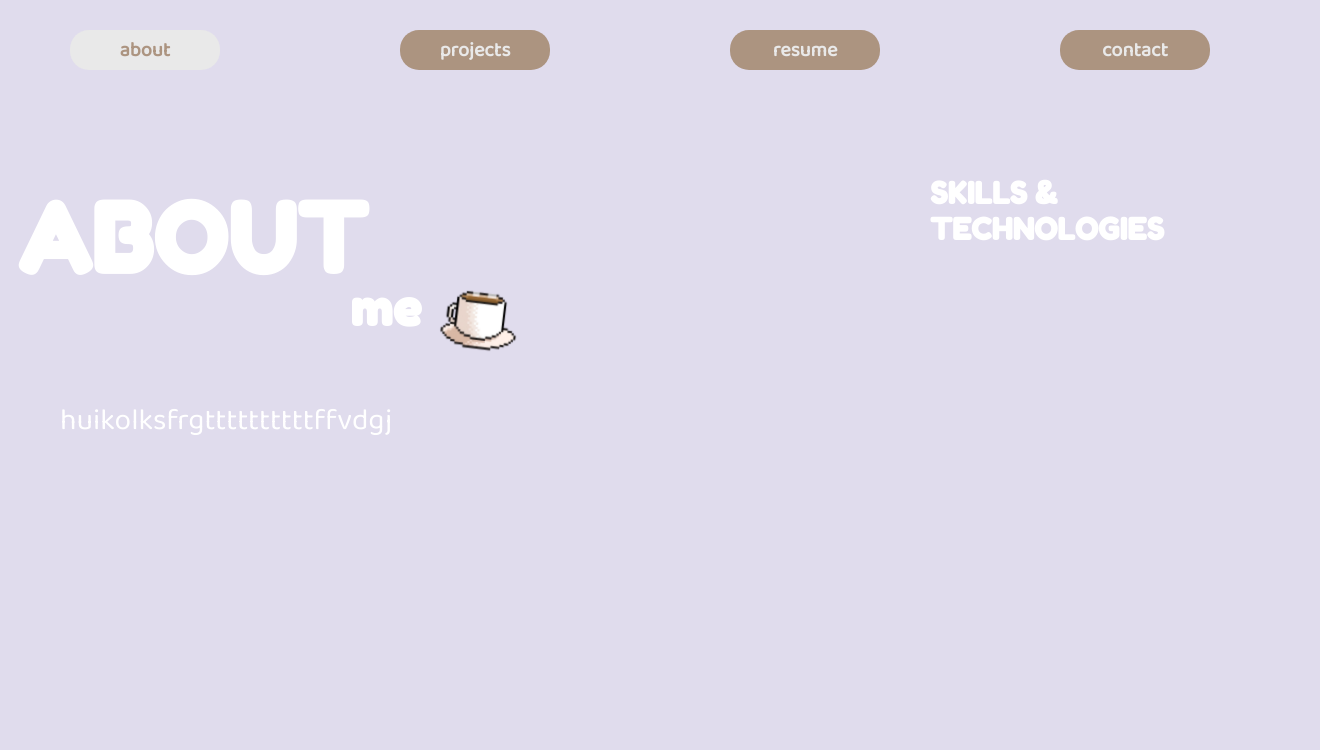
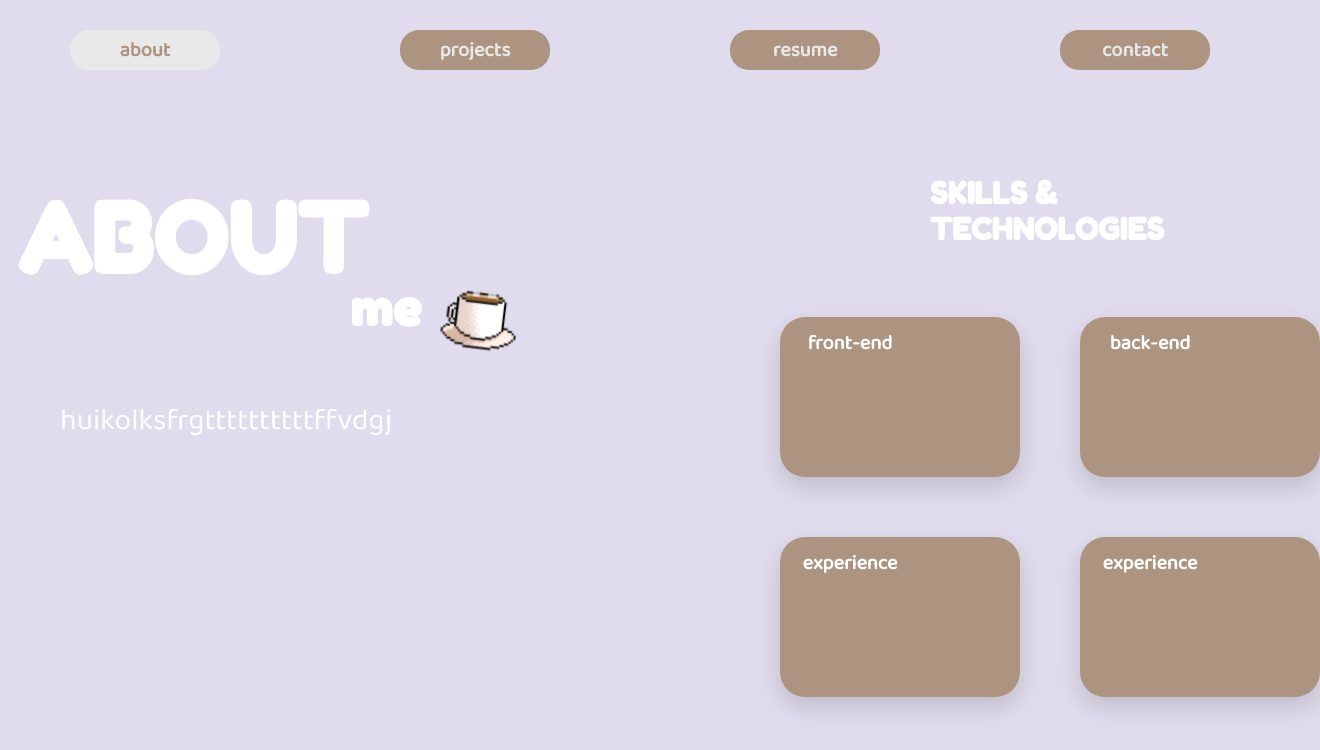
Before and after one commit to saramey-hub/portfolio, a React (Create React App) app: page /about in a window 1280 px wide. Shown: the top 750 px of the page, 1320 px wide, since content can reach past the window. Built offline with nearby package versions, Linux system fonts and the light colour scheme.

Commit message:
finis storyline carré

```diff
--- a/src/pages/Storyline.js
+++ b/src/pages/Storyline.js
@@ -39,8 +39,6 @@ huikolksfrgttttttttttffvdgj
 
                </div>
 
-
-
  < div className ="skills">
 
      <h2>
@@ -54,6 +52,49 @@ huikolksfrgttttttttttffvdgj
 
  </div>
 
+               <div className="tech-section">
+
+                   <div className="tech-card">
+                       <h3>front-end</h3>
+                       <div className="tech-logos">
+                           <div className="logo-placeholder"></div>
+                           <div className="logo-placeholder"></div>
+                           <div className="logo-placeholder"></div>
+                           <div className="logo-placeholder"></div>
+                           <div className="logo-placeholder"></div>
+                       </div>
+                   </div>
+
+                   <div className="tech-card">
+                       <h3>back-end</h3>
+                       <div className="tech-logos">
+                           <div className="logo-placeholder"></div>
+                           <div className="logo-placeholder"></div>
+                           <div className="logo-placeholder"></div>
+                           <div className="logo-placeholder"></div>
+                       </div>
+                   </div>
+
+                   <div className="tech-card">
+                       <h3>experience</h3>
+                       <div className="tech-logos">
+                           <div className="logo-placeholder"></div>
+                           <div className="logo-placeholder"></div>
+                           <div className="logo-placeholder"></div>
+                           <div className="logo-placeholder"></div>
+                       </div>
+                   </div>
+
+                   <div className="tech-card">
+                       <h3>experience</h3>
+                       <div className="tech-logos">
+                           <div className="logo-placeholder"></div>
+                           <div className="logo-placeholder"></div>
+                           <div className="logo-placeholder"></div>
+                       </div>
+                   </div>
+
+               </div>
 
 
 
@@ -66,7 +107,8 @@ huikolksfrgttttttttttffvdgj
 
 
 
-       </div>
+
+           </div>
 
 
         )
--- a/src/styles/Storyline.css
+++ b/src/styles/Storyline.css
@@ -73,3 +73,28 @@
     margin-left: 930px;
     margin-top: -300px;
 }
+
+.tech-section {
+    display: grid;
+    grid-template-columns: repeat(2, auto);
+    margin-left: 780px;
+    margin-top: 70px;
+    gap: 60px;
+
+}
+
+.tech-card {
+    background-color: #AC9480;
+    border-radius: 25px;
+    padding: 20px;
+    height: 120px;
+    width: 200px;
+    box-shadow: 0 10px 25px rgba(0,0,0,0.15);
+}
+
+.tech-card h3 {
+   font-size: 20px;
+    font-family: 'Baloo 2', cursive;
+    margin-top: -10px;
+    margin-left: -100px;
+}
```
